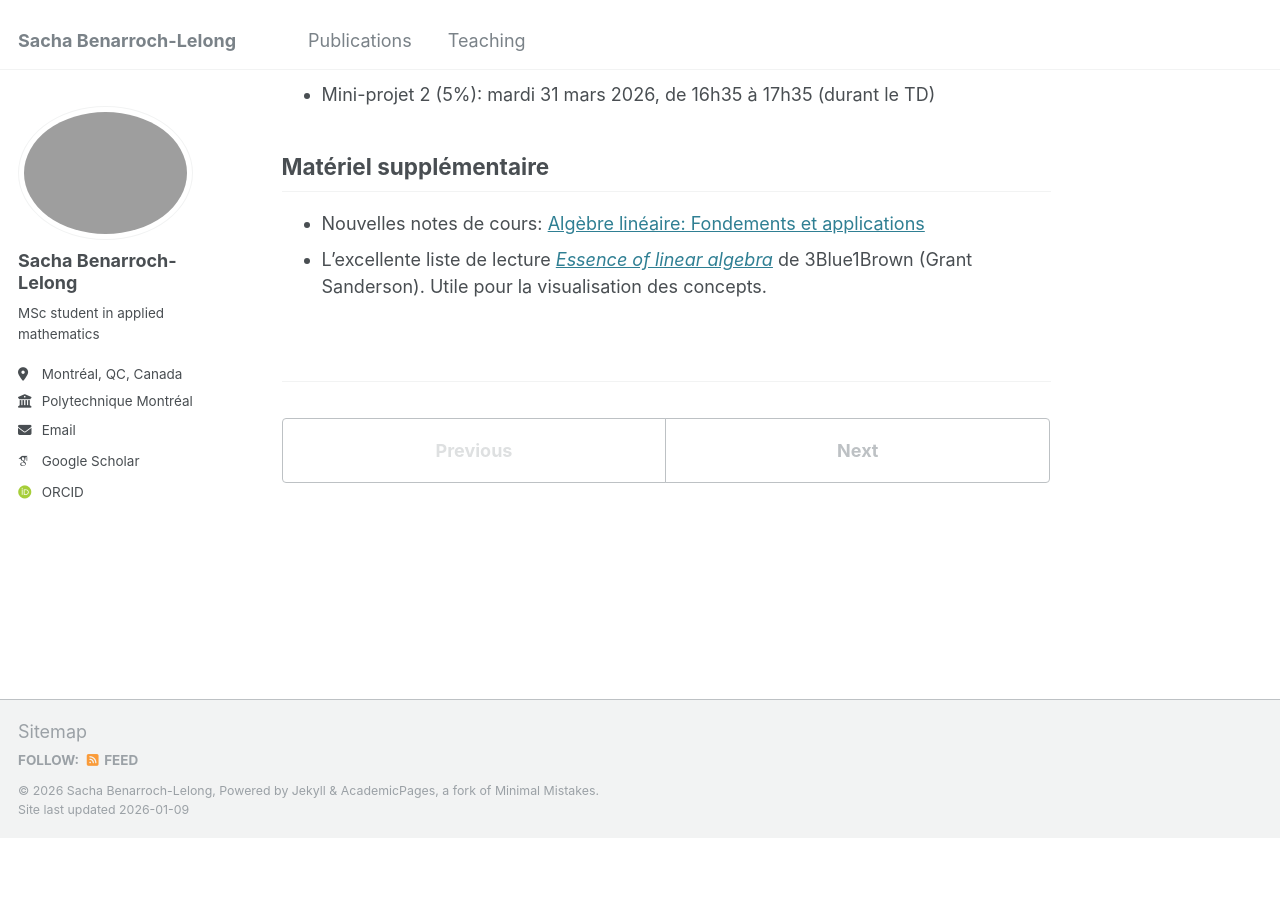
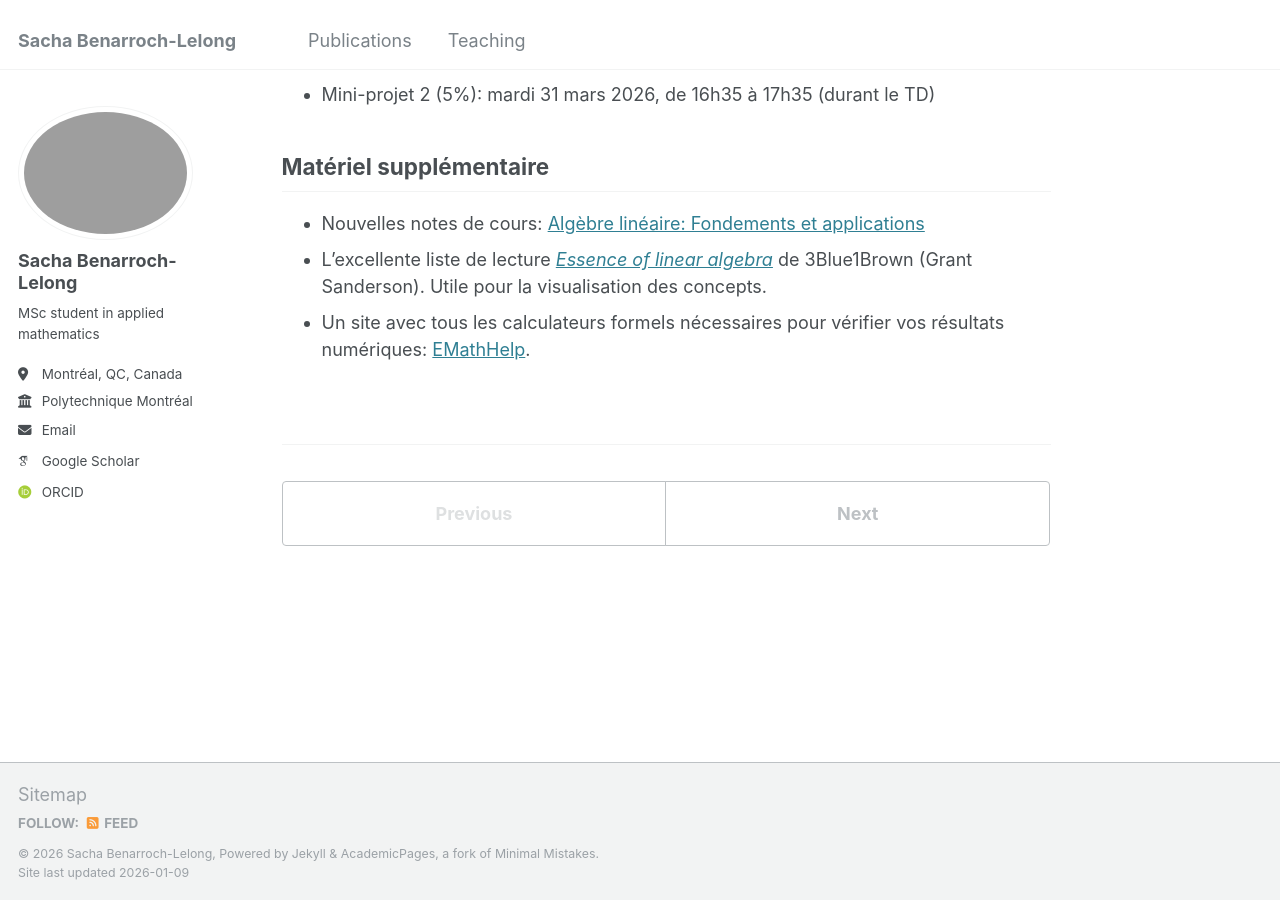
Before and after one commit to sblelong/sblelong.github.io, a Jekyll site: the page built from _teaching/mth1008.md, in a window 1280 px wide and 900 px high, scrolled down 1424 px. Built offline with Jekyll 4.4.1, drawn with Linux system fonts in a browser that asks for light colours; some web fonts are replaced; before the commit the page ends 2261 px from its top, so only the background shows below that.

Commit message:
emathhelp link

```diff
--- a/_teaching/mth1008.md
+++ b/_teaching/mth1008.md
@@ -50,3 +50,4 @@ Note: l'organisation présentée sur cette page n'est valable que pour le groupe
 
 - Nouvelles notes de cours: [Algèbre linéaire: Fondements et applications](https://www.gerad.ca/Sebastien.Le.Digabel/Algebre/alfa.pdf)
 - L'excellente liste de lecture [*Essence of linear algebra*](https://www.youtube.com/playlist?list=PLZHQObOWTQDPD3MizzM2xVFitgF8hE_ab) de 3Blue1Brown (Grant Sanderson). Utile pour la visualisation des concepts.
+- Un site avec tous les calculateurs formels nécessaires pour vérifier vos résultats numériques: [EMathHelp](https://www.emathhelp.net/linear-algebra-calculator/).
```
